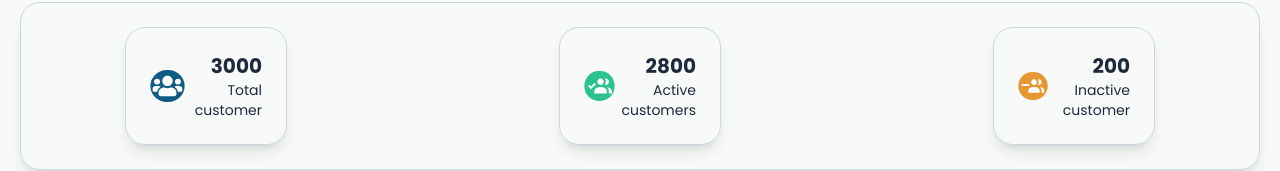
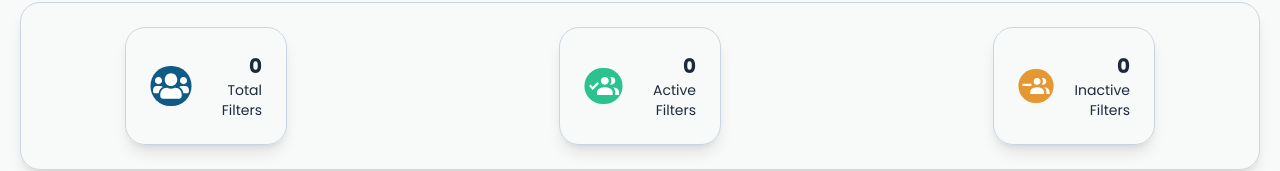
Before and after one commit to Andresito126/AquaFlow-FrontEnd, a React (Vite) app: page /admin in a window 1280 px wide. Shown: the part 224-395 px from the top of the page. Built offline with nearby package versions, Linux system fonts and the light colour scheme; no server answers.

Commit message:
Add:stats for the filter

```diff
--- a/src/features/admin/presentation/pages/Admin-page.tsx
+++ b/src/features/admin/presentation/pages/Admin-page.tsx
@@ -48,20 +48,25 @@ export const AdminPage = () => {
     );
   };
 
+
+   const totalFilters = filters.length;
+  const activeFilters = filters.filter(f => f.isActiveFilter()).length;
+  const inactiveFilters = totalFilters - activeFilters;
+
   const stats = [
     {
-      label: "Total customer",
-      value: 3000,
+      label: "Total Filters",
+      value: totalFilters,
       icon: <img src={IconTotal} alt="" />,
     },
     {
-      label: "Active customers",
-      value: 2800,
+      label: "Active Filters",
+      value: activeFilters,
       icon: <img src={IconActive} alt="" />,
     },
     {
-      label: "Inactive customer",
-      value: 200,
+      label: "Inactive Filters",
+      value: inactiveFilters,
       icon: <img src={IconInactive} alt="" />,
     },
   ];
```
